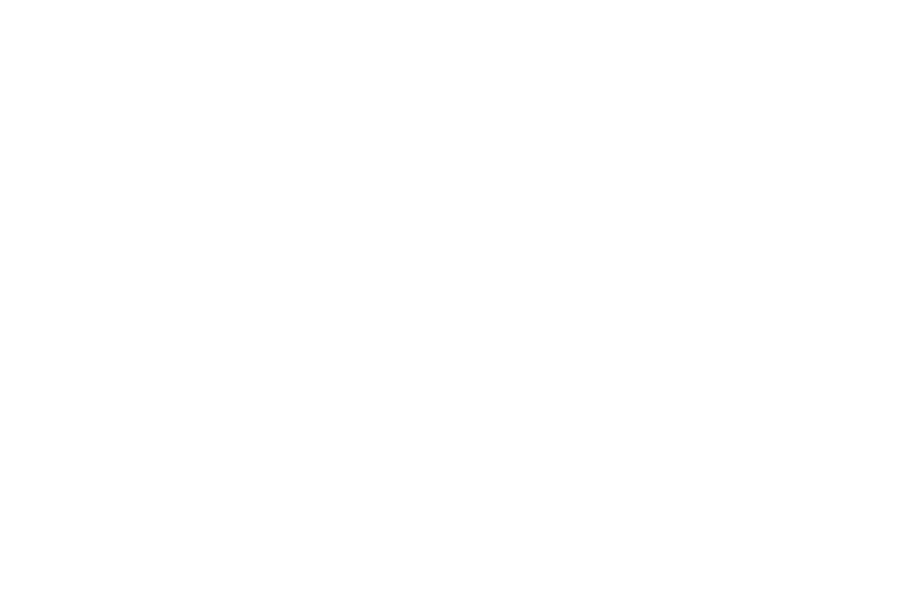
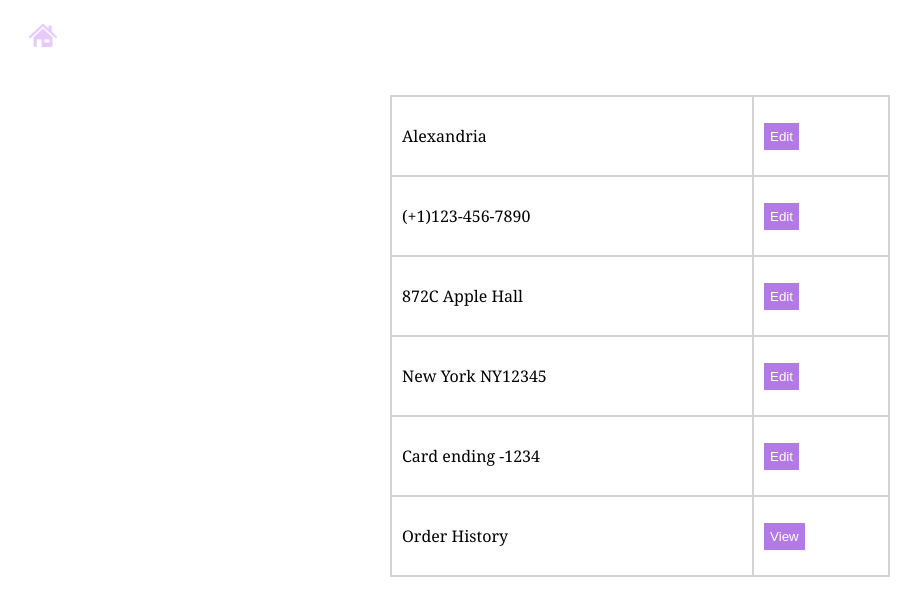
Before and after one commit to agiledev-students-fall2023/4-final-project-secondhand-goods-trading-platform, a React (Create React App) app in the folder front-end/: page /Account in a window 1280 px wide. Before the commit this address had no page. Shown: the top 616 px of the page, without its empty margins (0-924 px from the left). Built offline with nearby package versions, Linux system fonts and the light colour scheme.

Commit message:
add Account and EditProfile page

```diff
--- a/front-end/src/App.js
+++ b/front-end/src/App.js
@@ -9,6 +9,9 @@
 import SearchResults from "./components/SearchResults/SearchResults";
 import BuyerVerProductDetail from './components/BuyerVerProductDetail/BuyerVerProductDetail';
 import SellerVerProductDetail from './components/SellerVerProductDetail/SellerVerProductDetail';
+import Account from './components/Account/Account';
+import EditProfile from './components/EditProfile/EditProfile';
+import OrderHistory from './components/OrderHistory/OrderHistory';
 
 
 const App = props => {
@@ -35,6 +38,15 @@
               {/* a route for the sellerverproductdetail page */}
               <Route path="/sellerverproductdetail/for/:prompt" element={<SellerVerProductDetail />} />
 
+              {/* a route for the account page*/}
+              <Route path="/Account" element={<Account />} />
+
+              {/* a route for the EditProfile page*/}
+              <Route path="/EditProfile" element={<EditProfile />} />
+
+              {/* a route for the EditProfile page*/}
+              <Route path="/OrderHistory" element={<OrderHistory />} />
+
           </Routes>
         </main>
       </Router>
--- /dev/null
+++ b/front-end/src/components/Account/Account.css
@@ -0,0 +1,58 @@
+/* Account Page Styles */
+.account-container {
+    font-family: Georgia, 'Times New Roman', Times, serif;
+    display: flex;
+    flex-direction: column;
+    align-items: center;
+    height: 100vh;
+    padding: 20px;
+  }
+
+  .account-container a {
+    text-decoration: none; /* Remove underline from the "Home" link */
+    color: #b279e7; /* Link color */
+    margin-bottom: 20px; /* Adjust spacing */
+    align-self: flex-start; /* Align the link to the left */
+  }
+
+  .account-container table {
+    width: 100%;
+    max-width: 500px;
+    border-collapse: collapse;
+    margin-top: 20px; /* Add spacing between the "Home" link and the table */
+  }
+
+  .account-container th,
+  .account-container td {
+    border: 2px solid #D3D3D3;
+    padding: 10px;
+    text-align: left;
+  }
+
+  .account-container th {
+    background-color: #b279e7;
+    color: white;
+  }
+
+  .account-container .edit-button,
+  .account-container .view-button {
+    background-color: #b279e7;
+    color: white;
+    border: none;
+    padding: 6px 6px;
+    cursor: pointer;
+    transition: background-color 0.3s;
+    display: flex;
+    align-items: center;
+  }
+
+  .account-container .edit-button:hover,
+  .account-container .view-button:hover {
+    background-color: #7a24d2;
+  }
+
+  /* Add spacing between rows */
+  .account-container tr {
+    margin-top: 20px;
+    height: 80px;
+  }
--- /dev/null
+++ b/front-end/src/components/Account/Account.js
@@ -0,0 +1,68 @@
+import React from 'react';
+import { Link } from 'react-router-dom';
+import './Account.css';
+
+function Account() {
+  return (
+    <div className="account-container">
+      <Link to="/home">
+        <button className="icon-button"><img src={`${process.env.PUBLIC_URL}/home-icon.png`} alt="Home"/></button>
+      </Link>
+      <table>
+
+        <tbody>
+          <tr>
+            <td>Alexandria</td>
+            <td>
+                <Link to="/EditProfile"> {/* Link to the EditProfile page */}
+                    <button className="edit-button">Edit</button>
+                </Link>
+            </td>
+          </tr>
+          <tr>
+            <td>(+1)123-456-7890</td>
+            <td>
+                <Link to="/EditProfile"> {/* Link to the EditProfile page */}
+                    <button className="edit-button">Edit</button>
+                </Link>
+            </td>
+          </tr>
+          <tr>
+            <td>872C Apple Hall</td>
+            <td>
+                <Link to="/EditProfile"> {/* Link to the EditProfile page */}
+                    <button className="edit-button">Edit</button>
+                </Link>
+            </td>
+          </tr>
+          <tr>
+            <td>New York NY12345</td>
+            <td>
+                <Link to="/EditProfile"> {/* Link to the EditProfile page */}
+                    <button className="edit-button">Edit</button>
+                </Link>
+            </td>
+          </tr>
+          <tr>
+            <td>Card ending -1234</td>
+            <td>
+                <Link to="/EditProfile"> {/* Link to the EditProfile page */}
+                    <button className="edit-button">Edit</button>
+                </Link>
+            </td>
+          </tr>
+          <tr>
+            <td>Order History</td>
+            <td>
+              <Link to="/OrderHistory">
+                <button className="view-button">View</button>
+              </Link>
+            </td>
+          </tr>
+        </tbody>
+      </table>
+    </div>
+  );
+}
+
+export default Account;
--- /dev/null
+++ b/front-end/src/components/EditProfile/EditProfile.css
@@ -0,0 +1,56 @@
+
+.edit-container {
+    font-family: Georgia, 'Times New Roman', Times, serif;
+    display: flex;
+    flex-direction: column;
+    align-items: center;
+    height: 100vh;
+    padding: 10px 50px;
+    position: relative; /* Making it relative to position the Home icon at the top left */
+    max-width: 500px; /* Max-width for the entire container */
+    margin: 50px auto;
+  }
+
+.edit-container a {
+    text-decoration: none; /* Remove underline from the "Home" link */
+    color: #b279e7; /* Link color */
+    margin-bottom: 20px; /* Adjust spacing */
+    align-self: flex-start; /* Align the link to the left */
+  }
+
+.edit-section {
+    width: 100%;
+    display: flex;
+    flex-direction: column;
+    align-items: center; /* Centering the edit items */
+}
+
+.edit-item {
+    width: 80%; /* Reduced width to 80% to bring them closer to the center */
+    margin: 15px 0;
+    display: flex;
+    flex-direction: column;
+    align-items: flex-start;
+}
+
+.edit-item label {
+    font-size: 16px;
+    margin-bottom: 5px;
+
+}
+
+.edit-item input {
+    padding: 5px;
+    font-size: 14px;
+    border: none;
+    border-bottom: 1px solid #ddd;
+    border-radius: 0;
+    width: 100%;
+    background-color: transparent;
+    box-shadow: none;
+}
+
+.edit-item input:focus {
+    border-bottom-color: #a6a6d2;
+    outline: none;
+}
--- /dev/null
+++ b/front-end/src/components/EditProfile/EditProfile.js
@@ -0,0 +1,37 @@
+import React from 'react';
+import { Link } from 'react-router-dom';
+import './EditProfile.css';
+
+function EditProfile () {
+  return (
+    <div className="edit-container">
+        <Link to="/home">
+        <button className="icon-button"><img src={`${process.env.PUBLIC_URL}/home-icon.png`} alt="Home"/></button>
+      </Link>
+      <div className="edit-section">
+        <div className="edit-item">
+          <label>Username:</label>
+          <input type="text" />
+        </div>
+        <div className="edit-item">
+          <label>Phone number:</label>
+          <input type="tel" />
+        </div>
+        <div className="edit-item">
+          <label>Address line 1:</label>
+          <input type="text" />
+        </div>
+        <div className="edit-item">
+          <label>Address line 2:</label>
+          <input type="text" />
+        </div>
+        <div className="edit-item">
+          <label>Payment method:</label>
+          <input type="text" />
+        </div>
+      </div>
+    </div>
+  );
+}
+
+export default EditProfile;
--- a/front-end/src/components/Home/Homepage.js
+++ b/front-end/src/components/Home/Homepage.js
@@ -3,6 +3,7 @@
 import Header from '../Header/Header';
 import Categories from '../Categories/Categories';
 import ItemListings from '../ItemListings/ItemListings.js';
+import { Link } from 'react-router-dom';
 
 
 function Homepage() {
@@ -19,10 +20,12 @@
                     <img src={`${process.env.PUBLIC_URL}/seller-icon.png`} alt="Sell"/>
                     <span>View Your Products</span>
                 </button>
-                <button className="action-icon-button">
-                    <img src={`${process.env.PUBLIC_URL}/account-icon.png`} alt="Account"/>
-                    <span>Account Profile</span>
-                </button>
+                <Link to="/Account"> {/* Link to the account page */}
+                    <button className="action-icon-button">
+                        <img src={`${process.env.PUBLIC_URL}/account-icon.png`} alt="Account"/>
+                        <span>Account Profile</span>
+                    </button>
+                </Link>
             </section>
 
             <section className="items">
--- /dev/null
+++ b/front-end/src/components/OrderHistory/OrderHistory.css
@@ -0,0 +1,33 @@
+/* OrderHistory Page Styles */
+.order-history-container {
+    font-family: Georgia, 'Times New Roman', Times, serif;
+    padding: 20px;
+  }
+  .home-icon-button {
+    position: absolute;
+    top: 10px; /* Adjust this value to position the icon vertically */
+    left: 10px; /* Adjust this value to position the icon horizontally */
+    background-color: transparent;
+    border: none;
+  }
+
+  .items {
+    display: grid;
+    grid-template-columns: 1fr 1fr;
+    gap: 20px;
+    font-family: Georgia, 'Times New Roman', Times, serif;
+  }
+
+  .item-image {
+    background-color: lightgray;
+    height: 150px;
+    display: flex;
+    justify-content: center;
+    align-items: center;
+  }
+
+  .item-name {
+    text-align: center;
+    margin-top: 10px;
+    font-family: Georgia, 'Times New Roman', Times, serif;
+  }
--- /dev/null
+++ b/front-end/src/components/OrderHistory/OrderHistory.js
@@ -0,0 +1,18 @@
+import React from 'react';
+import './OrderHistory.css';
+import Header from '../Header/Header';
+import ItemListings from '../ItemListings/ItemListings';
+
+function OrderHistory() {
+  return (
+    <div className="order-history-container">
+      <Header />
+      <section className="items">
+        {/* Display order history items */}
+        <ItemListings />
+      </section>
+    </div>
+  );
+}
+
+export default OrderHistory;
```
